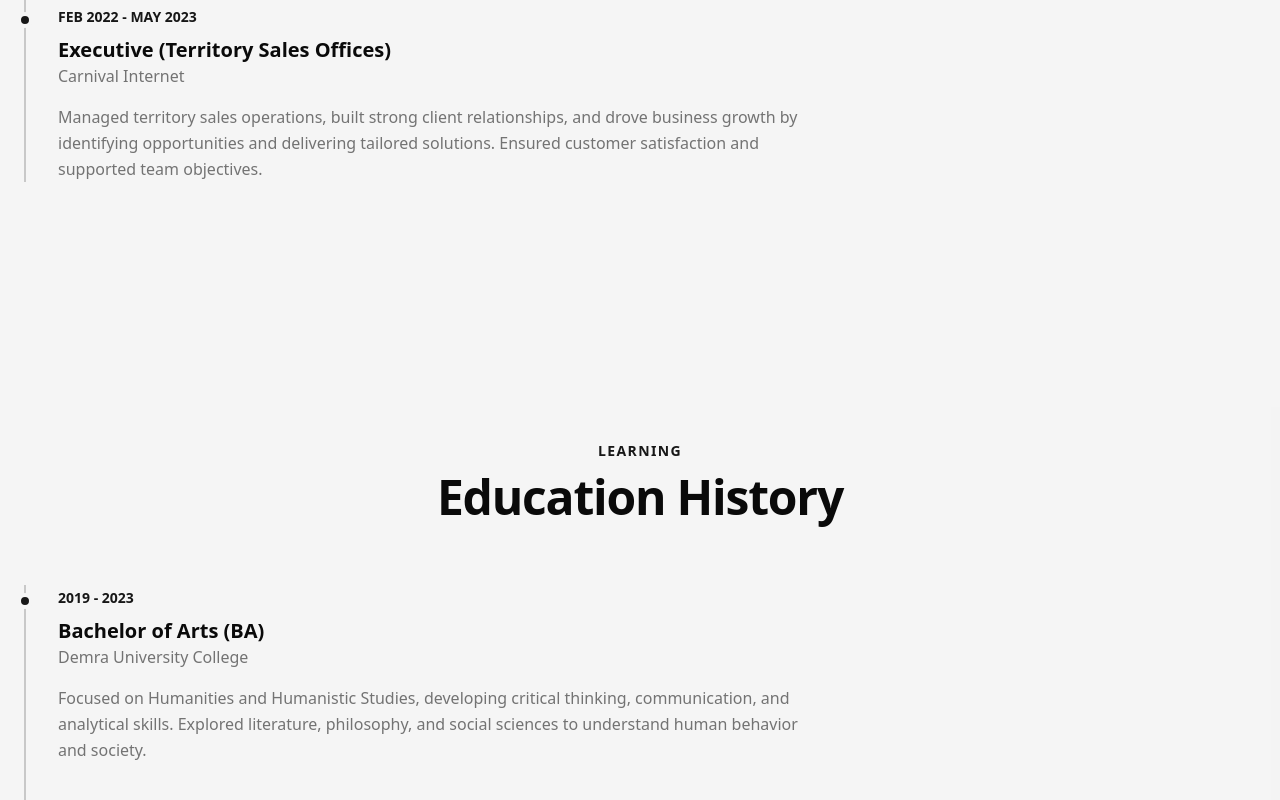
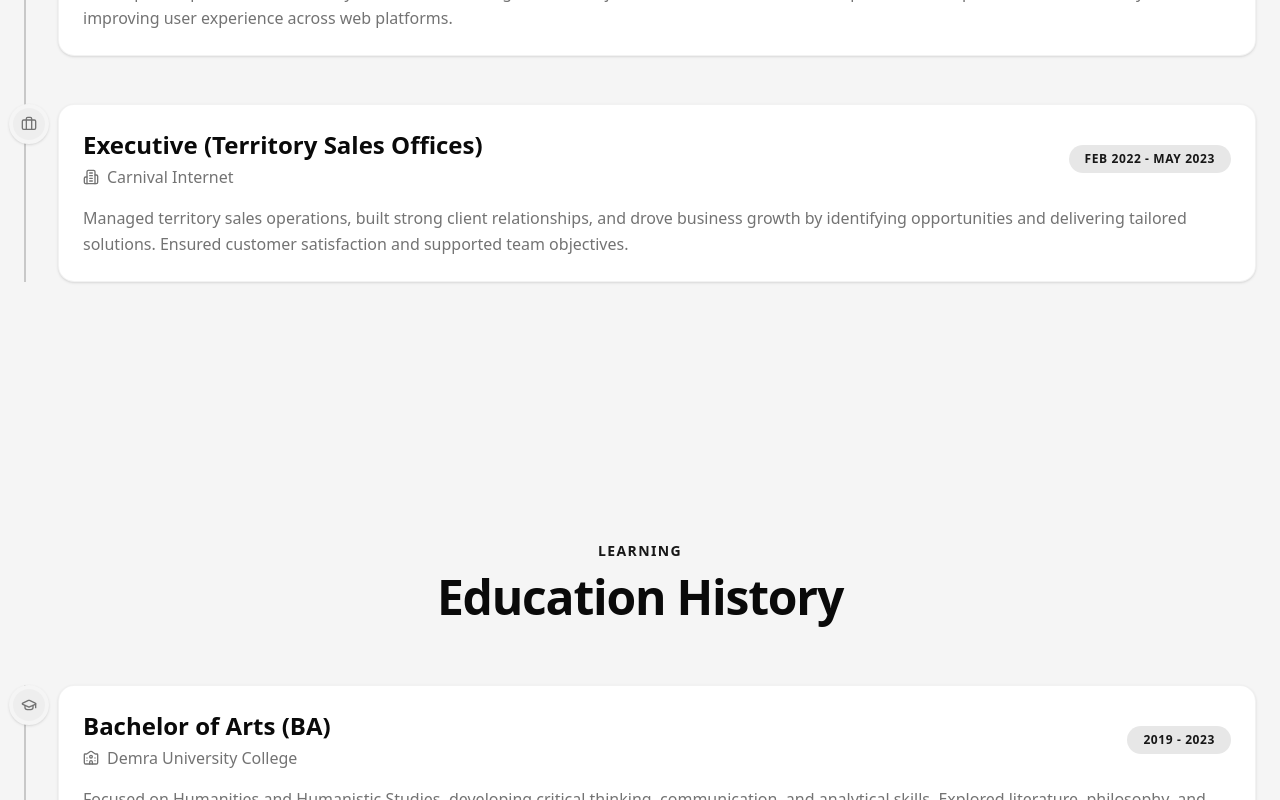
Before and after one commit to foysalahmedmin/foysalahmedmin-portfolio-next.js, a Next.js app: page /about in a window 1280 px wide. Shown: the part 4420-5220 px from the top of the page. Built offline with nearby package versions, Linux system fonts and the light colour scheme.

Commit message:
Update experience and edcation sections

```diff
--- a/src/app/(common)/(home)/page.tsx
+++ b/src/app/(common)/(home)/page.tsx
@@ -1,8 +1,8 @@
 import AboutSection from "@/components/(common)/home-page/about-section";
 import ArticlesSection from "@/components/(common)/home-page/articles-section";
-import ContactCTASection from "@/components/(common)/home-page/contact-cta-section";
 import HeroSection from "@/components/(common)/home-page/hero-section";
 import ProjectsSection from "@/components/(common)/home-page/projects-section";
+import ContactCTASection from "@/components/sections/contact-cta-section";
 import ServicesSection from "@/components/sections/services-section";
 import SkillsSection from "@/components/sections/skills-section";
 import StatisticsSection from "@/components/sections/statistics-section";
--- a/src/app/(common)/about/page.tsx
+++ b/src/app/(common)/about/page.tsx
@@ -2,6 +2,7 @@ import AboutDetailsSection from "@/components/(common)/about-page/about-details-
 import CoursesSection from "@/components/(common)/about-page/courses-section";
 import EducationSection from "@/components/(common)/about-page/education-section";
 import ExperienceSection from "@/components/(common)/about-page/experience-section";
+import ContactCTASection from "@/components/sections/contact-cta-section";
 import PageHeaderSection from "@/components/sections/page-header-section";
 import ServicesSection from "@/components/sections/services-section";
 import SkillsSection from "@/components/sections/skills-section";
@@ -36,6 +37,7 @@ const AboutPage = () => {
       <EducationSection />
       <CoursesSection />
       <TestimonialsSection />
+      <ContactCTASection />
     </main>
   );
 };
--- a/src/components/(common)/about-page/courses-section/index.tsx
+++ b/src/components/(common)/about-page/courses-section/index.tsx
@@ -13,7 +13,7 @@ const CoursesData = [
 
 const CoursesSection = () => {
   return (
-    <section className="bg-card py-24 lg:py-32">
+    <section className="py-24 lg:py-32">
       <div className="container mx-auto px-6">
         <div className="mb-16 text-center">
           <span className="fade-left text-primary mb-3 inline-block text-sm font-bold tracking-widest uppercase">
--- a/src/components/(common)/about-page/education-section/index.tsx
+++ b/src/components/(common)/about-page/education-section/index.tsx
@@ -1,3 +1,5 @@
+import { Icon } from "@/components/ui/icon";
+
 const EducationData = [
   {
     degree: "Bachelor of Arts (BA)",
@@ -17,7 +19,7 @@ const EducationData = [
 
 const EducationSection = () => {
   return (
-    <section className="bg-muted/10 py-24 lg:py-32">
+    <section className="py-24 lg:py-32">
       <div className="container mx-auto px-6">
         <div className="mb-16 text-center">
           <span className="fade-left text-primary mb-3 inline-block text-sm font-bold tracking-widest uppercase">
@@ -27,24 +29,39 @@ const EducationSection = () => {
             Education History
           </h2>
         </div>
-        <div className="border-primary/20 grid grid-cols-1 gap-8 border-l-2 pl-8">
+        <div className="border-primary/20 relative ml-4 space-y-12 border-l-2 pl-8 md:ml-0">
           {EducationData.map((edu, i) => (
             <div
               key={i}
-              className="fade-right relative"
-              style={{ animationDelay: `${i * 0.2}s` }}
+              className="fade-right group relative"
+              style={{ animationDelay: `${i * 0.1}s` }}
             >
-              <div className="bg-primary border-background absolute top-2 -left-[41px] size-4 rounded-full border-4" />
-              <span className="text-primary text-sm font-bold uppercase">
-                {edu.period}
-              </span>
-              <h3 className="mt-2 text-xl font-bold">{edu.degree}</h3>
-              <p className="text-muted-foreground font-medium">
-                {edu.institution}
-              </p>
-              <p className="text-muted-foreground mt-4 max-w-3xl leading-relaxed">
-                {edu.description}
-              </p>
+              {/* Timeline Dot/Icon */}
+              <div className="border-background bg-muted text-muted-foreground group-hover:bg-primary group-hover:text-primary-foreground absolute top-0 -left-[49px] flex size-10 items-center justify-center rounded-full border-4 shadow-sm transition-all duration-300 group-hover:scale-110">
+                <Icon name="graduation-cap" className="size-4" />
+              </div>
+
+              {/* Card Content */}
+              <div className="bg-card hover:bg-accent/5 border-border/50 hover:border-primary/20 rounded-2xl border p-6 shadow-sm transition-all duration-300 hover:-translate-y-1 hover:shadow-md">
+                <div className="mb-4 flex flex-col gap-4 sm:flex-row sm:items-center sm:justify-between">
+                  <div>
+                    <h3 className="text-foreground group-hover:text-primary text-xl font-bold transition-colors md:text-2xl">
+                      {edu.degree}
+                    </h3>
+                    <div className="text-muted-foreground mt-1 flex items-center gap-2 font-medium">
+                      <Icon name="university" className="size-4" />
+                      <span>{edu.institution}</span>
+                    </div>
+                  </div>
+                  <span className="bg-primary/10 text-primary self-start rounded-full px-4 py-1.5 text-xs font-bold tracking-wider whitespace-nowrap uppercase sm:self-center">
+                    {edu.period}
+                  </span>
+                </div>
+
+                <p className="text-muted-foreground text-base leading-relaxed">
+                  {edu.description}
+                </p>
+              </div>
             </div>
           ))}
         </div>
--- a/src/components/(common)/about-page/experience-section/index.tsx
+++ b/src/components/(common)/about-page/experience-section/index.tsx
@@ -1,3 +1,5 @@
+import { Icon } from "@/components/ui/icon";
+
 const ExperienceData = [
   {
     role: "Full Stack Developer",
@@ -41,22 +43,39 @@ const ExperienceSection = () => {
             Professional Experience
           </h2>
         </div>
-        <div className="border-primary/20 grid grid-cols-1 gap-8 border-l-2 pl-8">
+        <div className="border-primary/20 relative ml-4 space-y-12 border-l-2 pl-8 md:ml-0">
           {ExperienceData.map((exp, i) => (
             <div
               key={i}
-              className="fade-left relative"
-              style={{ animationDelay: `${i * 0.2}s` }}
+              className="fade-left group relative"
+              style={{ animationDelay: `${i * 0.1}s` }}
             >
-              <div className="bg-primary border-background absolute top-2 -left-[41px] size-4 rounded-full border-4" />
-              <span className="text-primary text-sm font-bold uppercase">
-                {exp.period}
-              </span>
-              <h3 className="mt-2 text-xl font-bold">{exp.role}</h3>
-              <p className="text-muted-foreground font-medium">{exp.company}</p>
-              <p className="text-muted-foreground mt-4 max-w-3xl leading-relaxed">
-                {exp.description}
-              </p>
+              {/* Timeline Dot/Icon */}
+              <div className="border-background bg-muted text-muted-foreground group-hover:bg-primary group-hover:text-primary-foreground absolute top-0 -left-[49px] flex size-10 items-center justify-center rounded-full border-4 shadow-sm transition-all duration-300 group-hover:scale-110">
+                <Icon name="briefcase" className="size-4" />
+              </div>
+
+              {/* Card Content */}
+              <div className="bg-card hover:bg-accent/5 border-border/50 hover:border-primary/20 rounded-2xl border p-6 shadow-sm transition-all duration-300 hover:-translate-y-1 hover:shadow-md">
+                <div className="mb-4 flex flex-col gap-4 sm:flex-row sm:items-center sm:justify-between">
+                  <div>
+                    <h3 className="text-foreground group-hover:text-primary text-xl font-bold transition-colors md:text-2xl">
+                      {exp.role}
+                    </h3>
+                    <div className="text-muted-foreground mt-1 flex items-center gap-2 font-medium">
+                      <Icon name="building-2" className="size-4" />
+                      <span>{exp.company}</span>
+                    </div>
+                  </div>
+                  <span className="bg-primary/10 text-primary self-start rounded-full px-4 py-1.5 text-xs font-bold tracking-wider whitespace-nowrap uppercase sm:self-center">
+                    {exp.period}
+                  </span>
+                </div>
+
+                <p className="text-muted-foreground text-base leading-relaxed">
+                  {exp.description}
+                </p>
+              </div>
             </div>
           ))}
         </div>
```
Also changed, not shown: src/components/sections/contact-cta-section/index.tsx (renamed from src/components/(common)/home-page/contact-cta-section/index.tsx).
